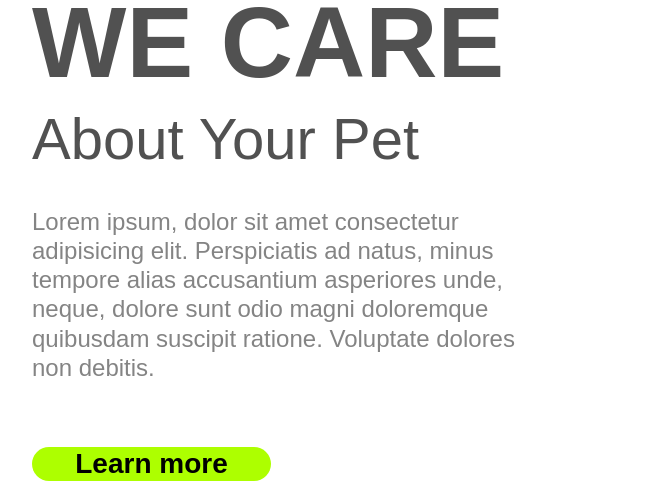
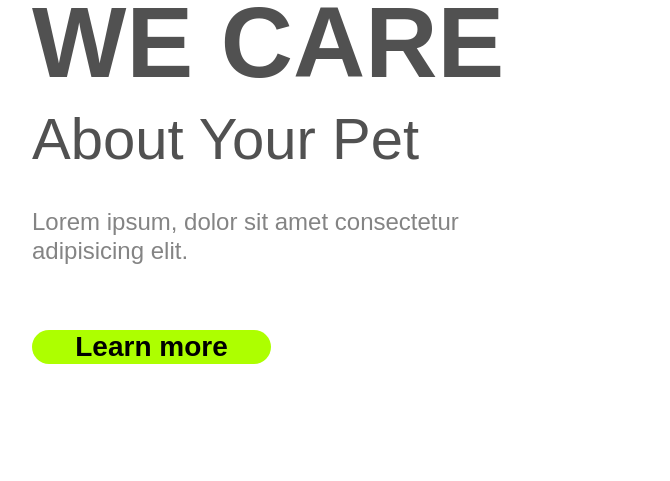
Before and after one commit to Bramucci/Desafio---Responsividade, a plain HTML site: page index.html in a window 1280 px wide. Shown: the part 751-1232 px from the top of the page, without its empty margins (54-724 px from the left). After the commit the page ends 1115 px from the top, so only its background shows below. Drawn offline with Linux system fonts and the light colour scheme.

Commit message:
Alteração mo paragrafo Lorem no index.html

```diff
--- a/index.html
+++ b/index.html
@@ -24,7 +24,7 @@
         <section>
             <h1>WE CARE</h1>
             <h2>About Your Pet</h2>
-            <p>Lorem ipsum, dolor sit amet consectetur adipisicing elit. Perspiciatis ad natus, minus tempore alias accusantium asperiores unde, neque, dolore sunt odio magni doloremque quibusdam suscipit ratione. Voluptate dolores non debitis.</p>
+            <p>Lorem ipsum, dolor sit amet consectetur adipisicing elit.</p>
             <button class="button-main">Learn more</button>
         </section>
     </main>
```
